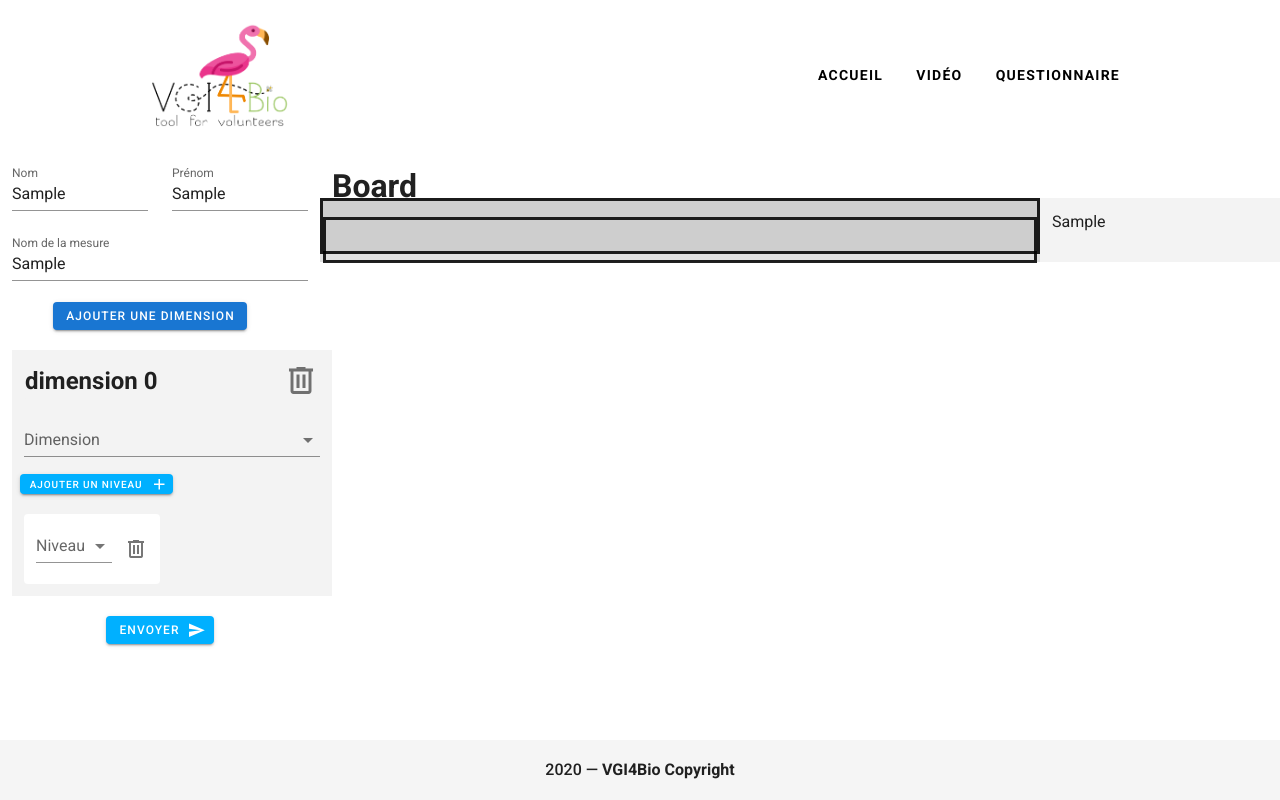
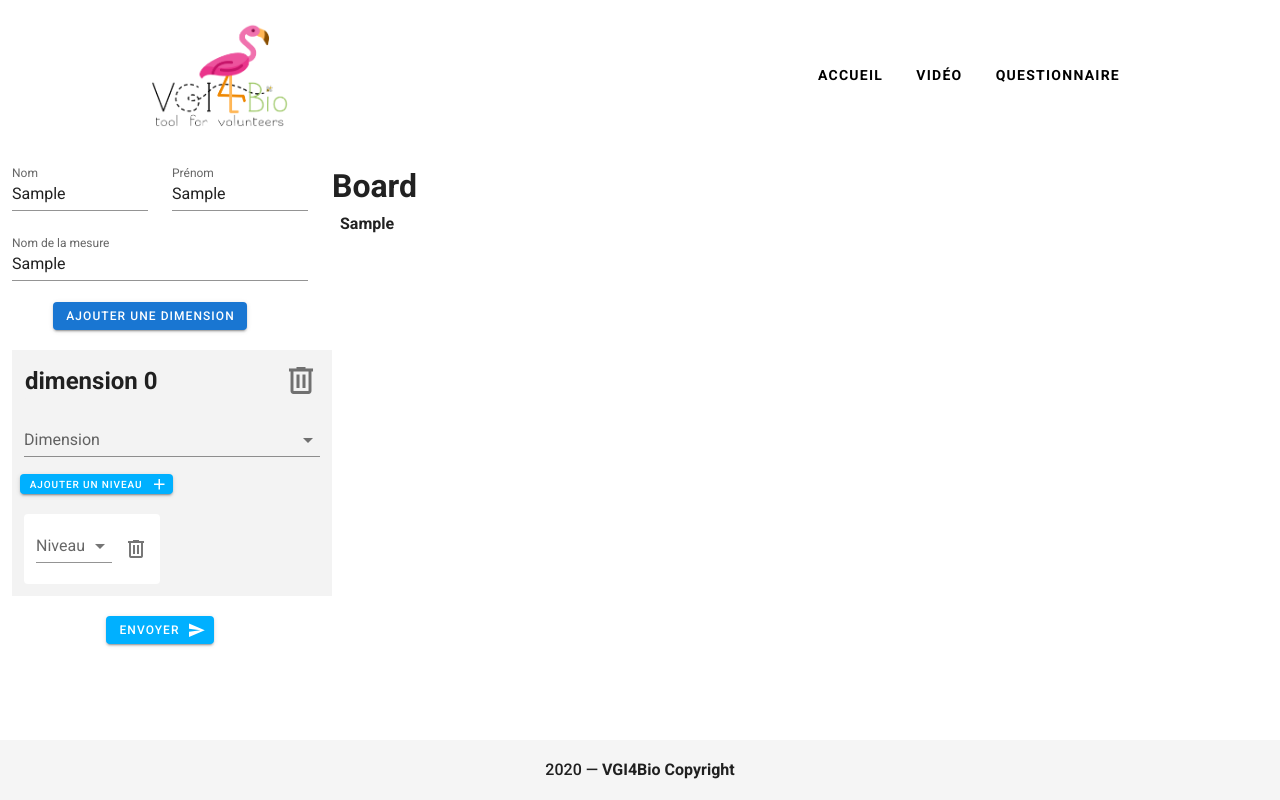
Before and after one commit to constantinfite/vgi-4-bio, a Vue app in the folder client/: page / in a window 1280 px wide. Both pictures are taken after typing "Sample", "Sample", "Sample" into the empty fields and a click on the button "AJOUTER UNE DIMENSION". Built offline with nearby package versions, Linux system fonts and the light colour scheme.

Commit message:
Table no css

```diff
--- a/client/src/components/Board.vue
+++ b/client/src/components/Board.vue
@@ -3,43 +3,29 @@
     <h1>Board</h1>
 
     <!-- Board -->
-    <v-row>
-      <!-- Left part of the Board -->
-      <v-col class="cardleft" cols="11" md="9" lg="9" xl="9">
-        <v-row justify="end">
-          <!-- Dimensions -->
-          <v-col
-            v-for="(data, i) in datas"
-            :key="i"
-            cols="11"
-            :md="`${lenData}`"
-            :lg="`${lenData}`"
-            :xl="`${lenData}`"
-            class="table pb-0"
-          >
-            <p>{{ data.value }}</p>
-            <v-row align="end" justify="center">
-              <!-- Levels -->
-              <v-col
-                v-for="(data, j) in datas[i].level"
-                :key="j"
-                cols="11"
-                :md="`${lenlevels(i)}`"
-                :lg="`${lenlevels(i)}`"
-                :xl="`${lenlevels(i)}`"
-                class="level withoutpad"
-                ><p>{{ data }}</p>
-              </v-col>
-            </v-row>
-          </v-col>
-        </v-row>
-      </v-col>
+    <table>
+      <thead>
+        <!-- do a th for dimension with a for loop -->
+        <!-- do a tr for levels with a for loop inside th -->
+        <!-- do th dfor Mesure -->
+        <th v-for="(data, i) in datas" :key="i">
+          {{ data.value | capitalize }}
 
-      <!-- Right part of the Board -->
-      <v-col class="card" cols="11" md="3" lg="3" xl="3">
-        <p>{{ mesure }}</p>
-      </v-col>
-    </v-row>
+          <tr>
+            <th v-for="(level, j) in datas[i].level" :key="j">
+              {{ level | capitalize }}
+            </th>
+          </tr>
+        </th>
+
+        <th>
+          {{ mesure | capitalize }}
+        </th>
+      </thead>
+      <tbody>
+        <!-- fill of jtext fields -->
+      </tbody>
+    </table>
   </div>
 </template>
 
```
